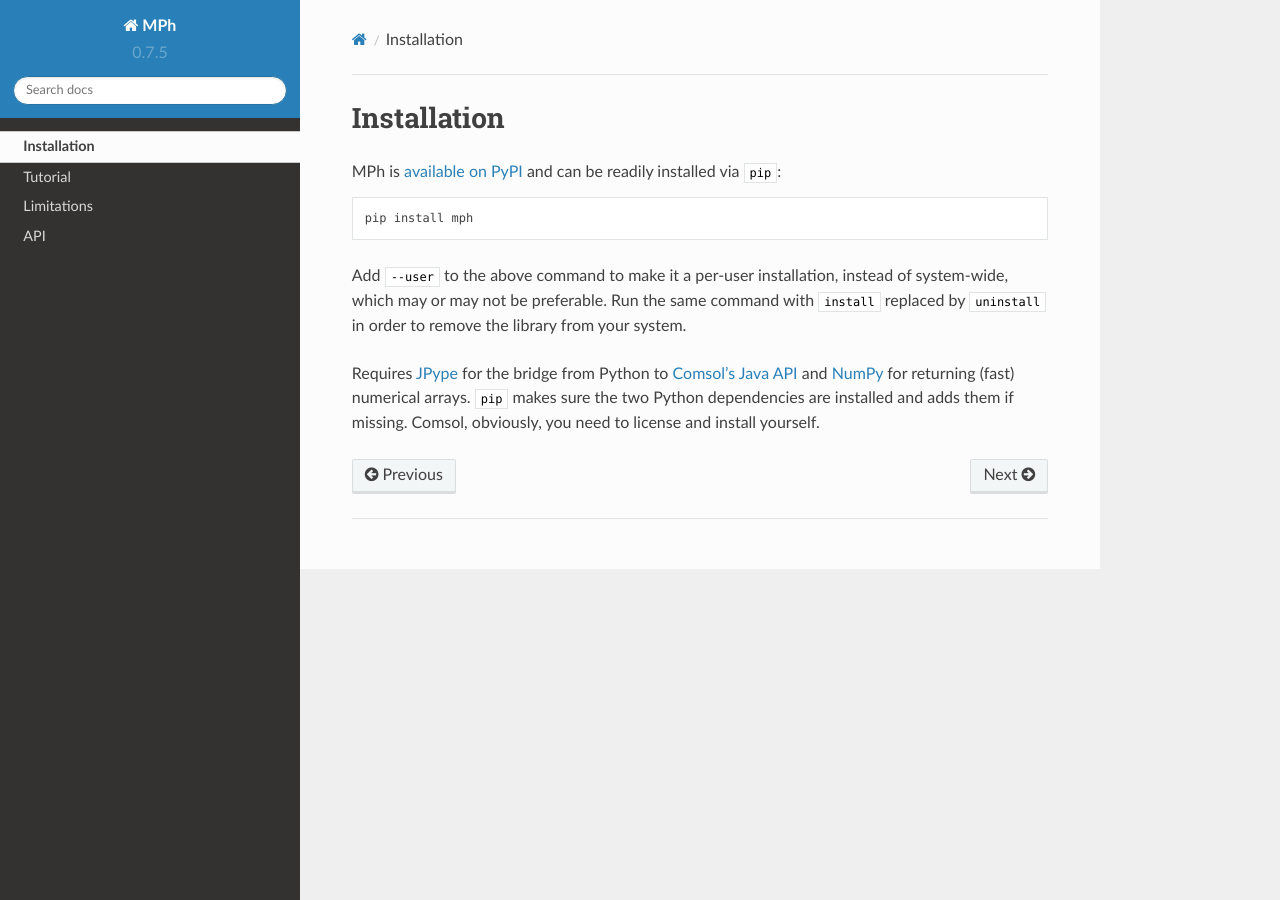
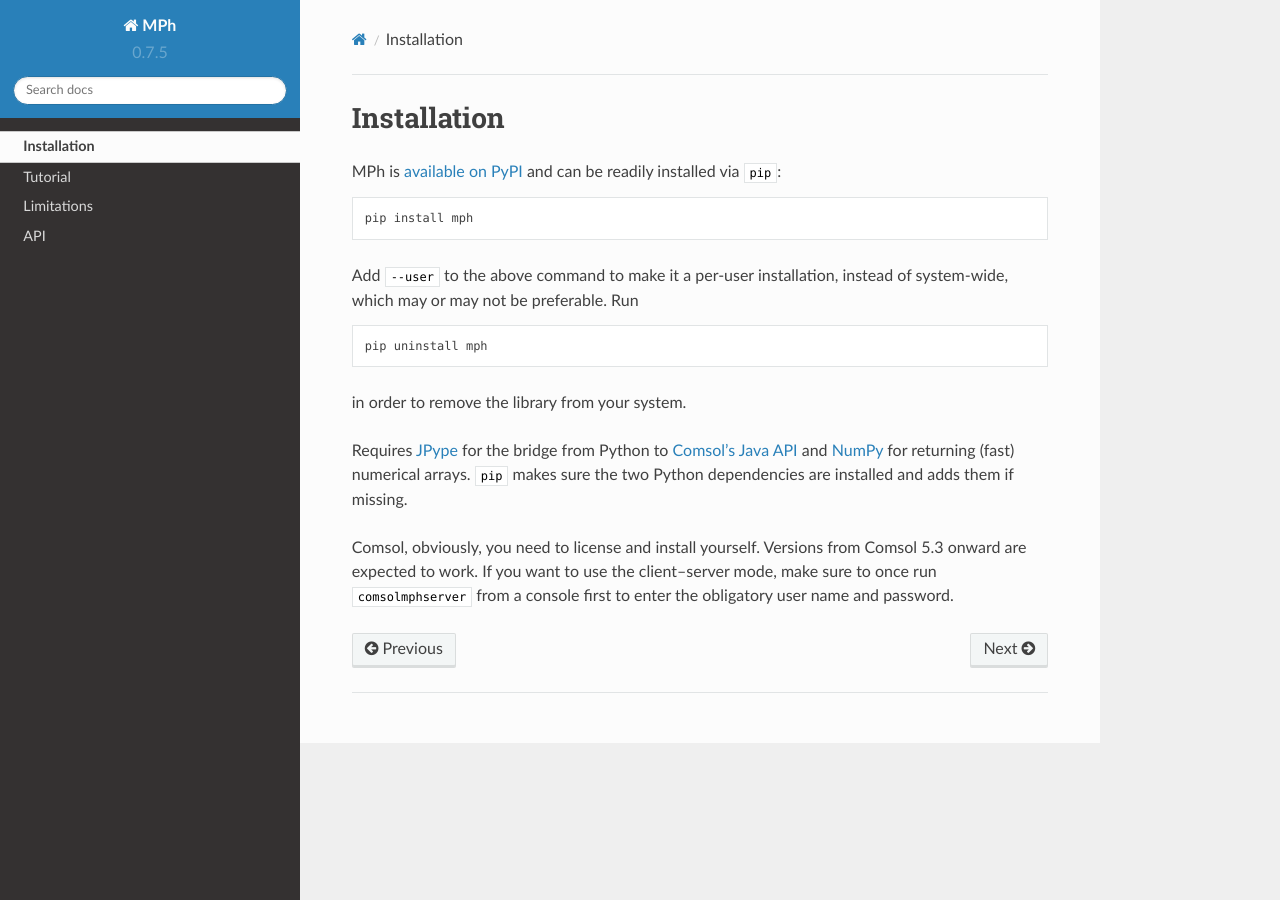
Before and after one commit to MPh-py/MPh, a Sphinx documentation site: the page built from docs/installation.md, in a window 1280 px wide. Built offline with Sphinx 7.4.7 and the Read the Docs theme 2.0.0, drawn with Linux system fonts in a browser that asks for light colours.

````diff
--- a/docs/conf.py
+++ b/docs/conf.py
@@ -10,11 +10,10 @@ sub-folder `rendered`, where `index.html` is the start page.
 
 The documentation source comprises the `.md` files here, of which
 `index.md` maps to the start page, as well as the documentation strings
-in the package's source code for the API documentation.
-
-All text may use mark-up according to the CommonMark specification of
-the Markdown syntax. The Sphinx extension `reCommonMark` is used to
-convert Markdown to reStructuredText, Sphinx's native input format.
+in the package's source code for the API documentation. All text may
+use mark-up according to the CommonMark specification of the Markdown
+syntax. The Sphinx extension `reCommonMark` is used to convert Markdown
+to reStructuredText, Sphinx's native input format.
 """
 __license__ = 'MIT'
 
@@ -23,7 +22,6 @@ __license__ = 'MIT'
 # Dependencies                         #
 ########################################
 
-import sphinx_rtd_theme                # Read-the-Docs theme
 import recommonmark                    # Markdown extension
 import recommonmark.transform          # Markdown transformations
 import commonmark                      # Markdown parser
@@ -49,6 +47,8 @@ sys.path.insert(0, str(main))
 autodoc_mock_imports = ['jpype', 'numpy', 'winreg']
 for package in ('jpype', 'jpype.types', 'jpype.imports', 'numpy', 'winreg'):
     sys.modules[package] = MagicMock()
+import jpype
+jpype.__version__ = '1.1.2'
 
 # Import package to make meta data available.
 import mph as meta
@@ -121,14 +121,13 @@ nitpicky           = True              # Warn about missing references?
 default_role       = 'code'            # Back-ticks denote code in reST.
 add_module_names   = False             # Don't precede members with module name.
 autodoc_default_options = {
-    'members':       None,             # Include module/class members.
-    'member-order': 'bysource',        # Order members as in source file.
-}
+    'members':       True,             # Include module/class members.
+    'member-order': 'bysource'}        # Order members as in source file.
 
 # Output style
-html_theme       = 'sphinx_rtd_theme'  # Use Read-the-Docs theme.
+html_theme       = 'sphinx_rtd_theme'  # Read-the-Docs theme
 html_static_path = ['style']           # folders to include in output
-html_css_files   = ['custom.css']      # additional style files
+html_css_files   = ['custom.css']      # extra style files to apply
 pygments_style   = 'trac'              # syntax highlighting style
 
 # Output options
--- a/docs/installation.md
+++ b/docs/installation.md
@@ -5,16 +5,22 @@ MPh is [available on PyPI][dist] and can be readily installed via `pip`:
 ```none
 pip install mph
 ```
-
 Add `--user` to the above command to make it a per-user installation,
-instead of system-wide, which may or may not be preferable. Run the
-same command with `install` replaced by `uninstall` in order to remove
-the library from your system.
+instead of system-wide, which may or may not be preferable. Run
+```none
+pip uninstall mph
+```
+in order to remove the library from your system.
 
 Requires [JPype][jpype] for the bridge from Python to [Comsol's
 Java API][java] and [NumPy][numpy] for returning (fast) numerical arrays.
 `pip` makes sure the two Python dependencies are installed and adds them
-if missing. Comsol, obviously, you need to license and install yourself.
+if missing.
+
+Comsol, obviously, you need to license and install yourself. Versions
+from Comsol 5.3 onward are expected to work. If you want to use the
+client–server mode, make sure to once run `comsolmphserver` from a
+console first to enter the obligatory user name and password.
 
 
 [dist]:  https://pypi.python.org/pypi/mph
````
Also changed, not shown: docs/limitations.md (+9 -4 lines).
